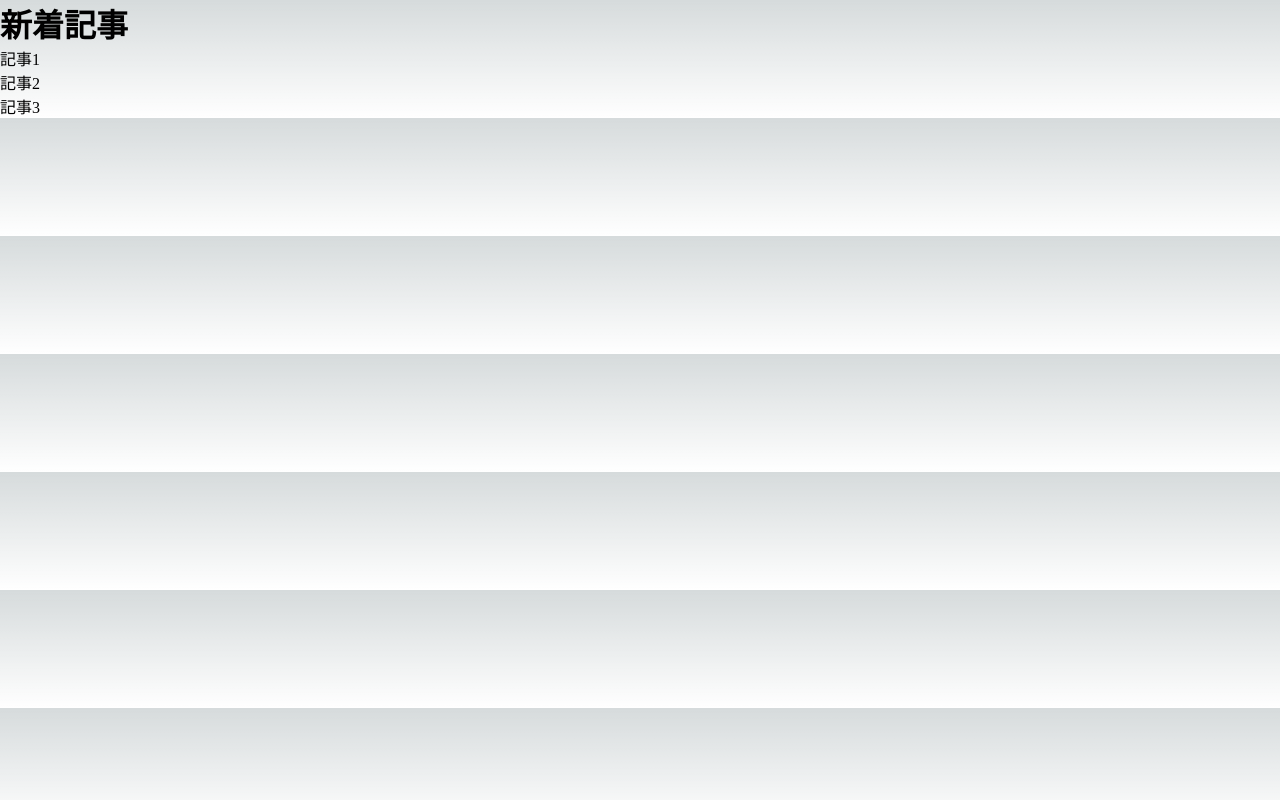
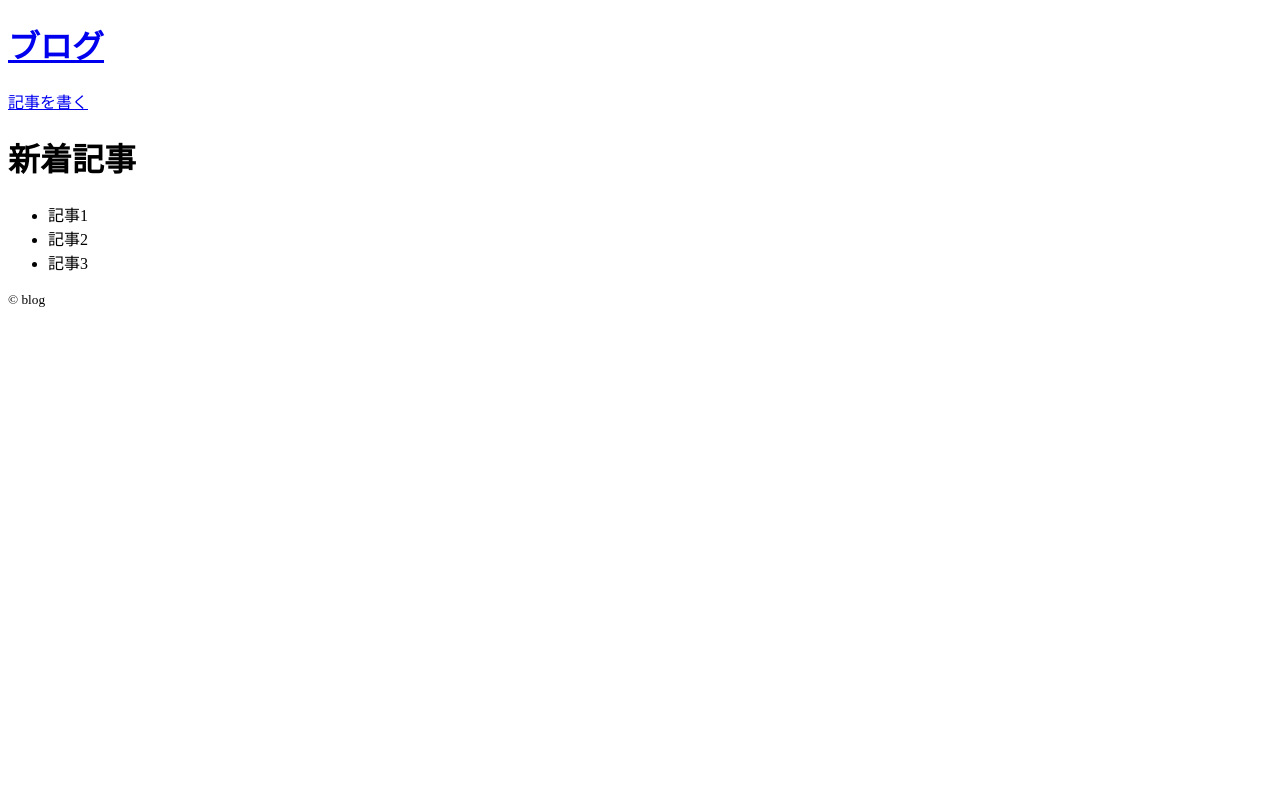
Before and after one commit to yussak/next-app-router-blog, a Next.js app: page / in a window 1280 px wide. Built offline with nearby package versions, Linux system fonts and the light colour scheme.

Commit message:
add layout

```diff
--- a/app/layout.tsx
+++ b/app/layout.tsx
@@ -1,18 +1,31 @@
-import './globals.css'
+import Link from "next/link";
+
+export const metadata = {
+  title: "Create Next App",
+  description: "Generated by create next app",
+  themeColor: "#ffffff",
+};
 
 export default function RootLayout({
   children,
 }: {
-  children: React.ReactNode
+  children: React.ReactNode;
 }) {
   return (
-    <html lang="en">
-      {/*
-        <head /> will contain the components returned by the nearest parent
-        head.tsx. Find out more at https://beta.nextjs.org/docs/api-reference/file-conventions/head
-      */}
+    <html lang="ja">
       <head />
-      <body>{children}</body>
+      <body>
+        <header>
+          <h1>
+            <Link href="/">ブログ</Link>
+          </h1>
+          <Link href="/articles/new">記事を書く</Link>
+        </header>
+        {children}
+        <footer>
+          <small>© blog</small>
+        </footer>
+      </body>
     </html>
-  )
+  );
 }
```
